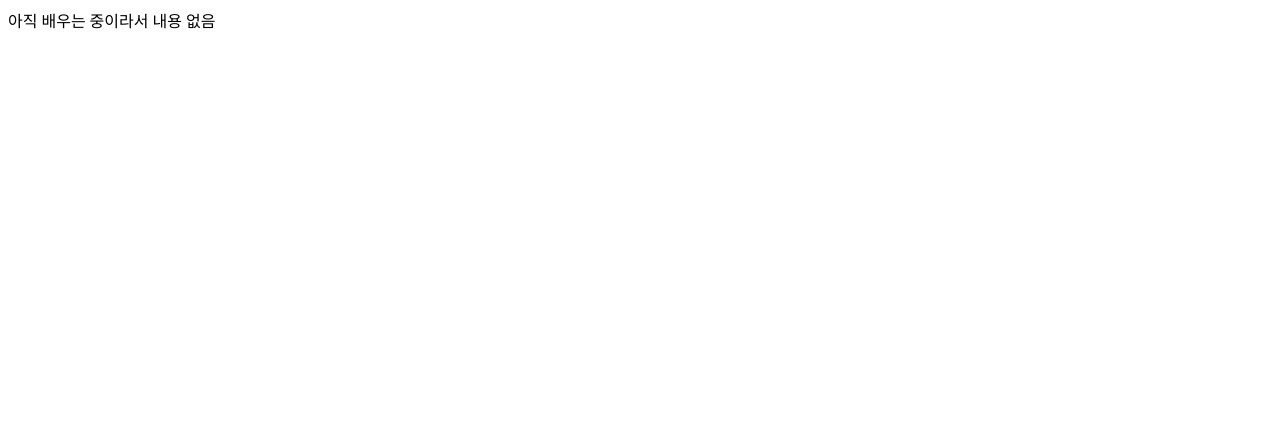
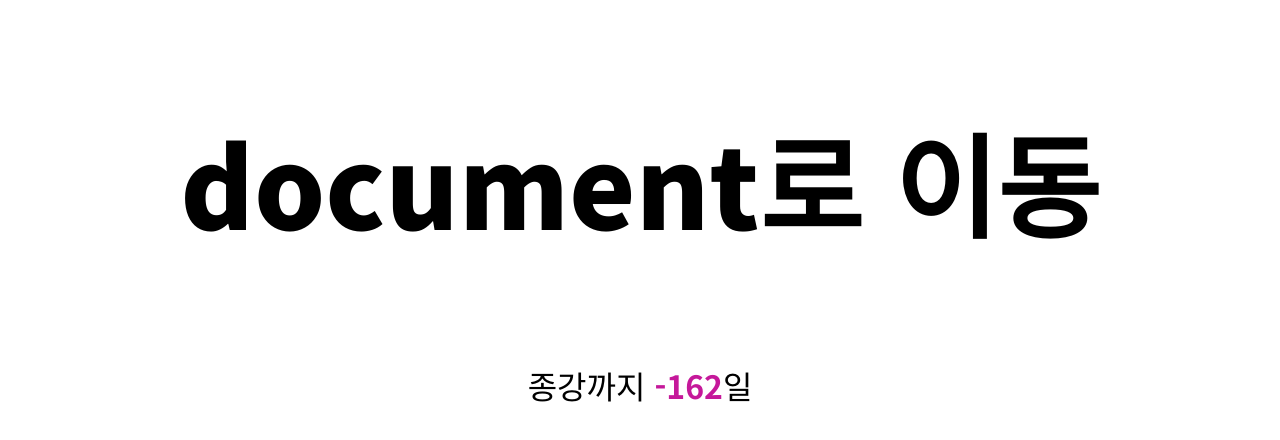
Before and after one commit to jaeeedev/jaeeedev.github.io, a plain HTML site: page index.html in a window 1280 px wide. Drawn offline with Linux system fonts and the light colour scheme.

Commit message:
Update index.html

```diff
--- a/index.html
+++ b/index.html
@@ -1,12 +1,71 @@
 <!DOCTYPE html>
 <html lang="ko">
-<head>
-    <meta charset="UTF-8">
-    <meta http-equiv="X-UA-Compatible" content="IE=edge">
-    <meta name="viewport" content="width=device-width, initial-scale=1.0">
+  <head>
+    <meta charset="UTF-8" />
+    <meta http-equiv="X-UA-Compatible" content="IE=edge" />
+    <meta name="viewport" content="width=device-width, initial-scale=1.0" />
     <title>학원에서 배우는 것</title>
-</head>
-<body>
-    <div>아직 배우는 중이라서 내용 없음</div>
-</body>
+  </head>
+  <style>
+    @import url("https://fonts.googleapis.com/css2?family=Noto+Sans+KR:wght@100;300;400;500;700;900&display=swap");
+
+    * {
+      padding: 0;
+      margin: 0;
+      box-sizing: border-box;
+    }
+    body {
+      font-family: "Noto Sans KR", sans-serif;
+    }
+
+    .golink {
+      display: flex;
+      flex-direction: column;
+      align-items: center;
+    }
+
+    h1 {
+      font-size: 7rem;
+      font-weight: 900;
+      padding: 100px 0;
+    }
+
+    h1 a {
+      text-decoration: none;
+      color: #000;
+    }
+
+    h1 a:hover {
+      background: linear-gradient(45deg, #c5189a 15%, #2377ff);
+      color: transparent;
+      -webkit-background-clip: text;
+    }
+
+    .golink p {
+      font-size: 2rem;
+      font-weight: 500;
+    }
+
+    .golink p span {
+      color: #c5189a;
+      font-weight: 700;
+    }
+  </style>
+  <body>
+    <div class="golink">
+      <h1>
+        <a href="https://jaeeedev.github.io/document/">document로 이동</a>
+      </h1>
+      <p>종강까지 <span></span>일</p>
+    </div>
+    <script>
+      const span = document.querySelector("span");
+      const today = new Date();
+      const dday = new Date(2022, 7, 18);
+      const gap = dday.getTime() - today.getTime();
+      const result = Math.ceil(gap / (1000 * 60 * 60 * 24));
+
+      span.innerHTML = -`${result}`;
+    </script>
+  </body>
 </html>
```
